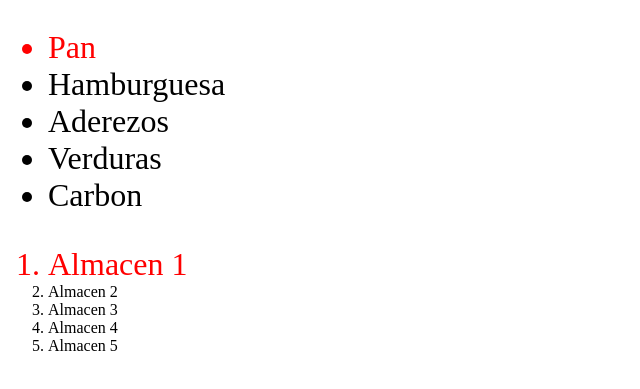
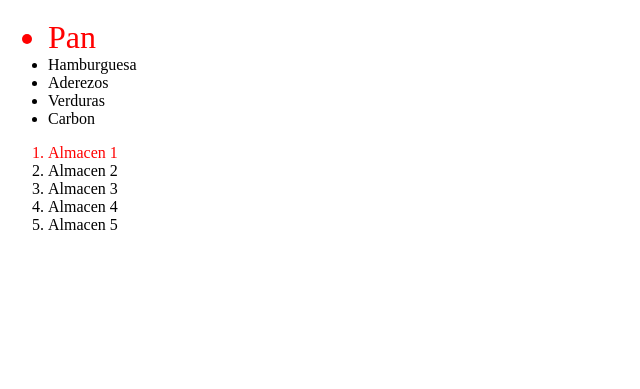
Before and after one commit to AgusGamb/OB, a plain HTML site: page HTML y CSS/CSS/Ejercicio01/EjercicioCSS.html in a window 1280 px wide. Shown: the part 61-450 px from the top of the page, without its empty margins (0-640 px from the left). Drawn offline with Linux system fonts and the light colour scheme.

Commit message:
Realizado

```diff
--- a/HTML y CSS/CSS/Ejercicio01/estilos.css
+++ b/HTML y CSS/CSS/Ejercicio01/estilos.css
@@ -5,6 +5,6 @@ A través del encadenamiento de selectores, haz que el primer elemento de la pri
     color: red;
 }
 
-ul, #elemento-1 {
+ul li#elemento-1 {
     font-size: 2rem;
 }
```
